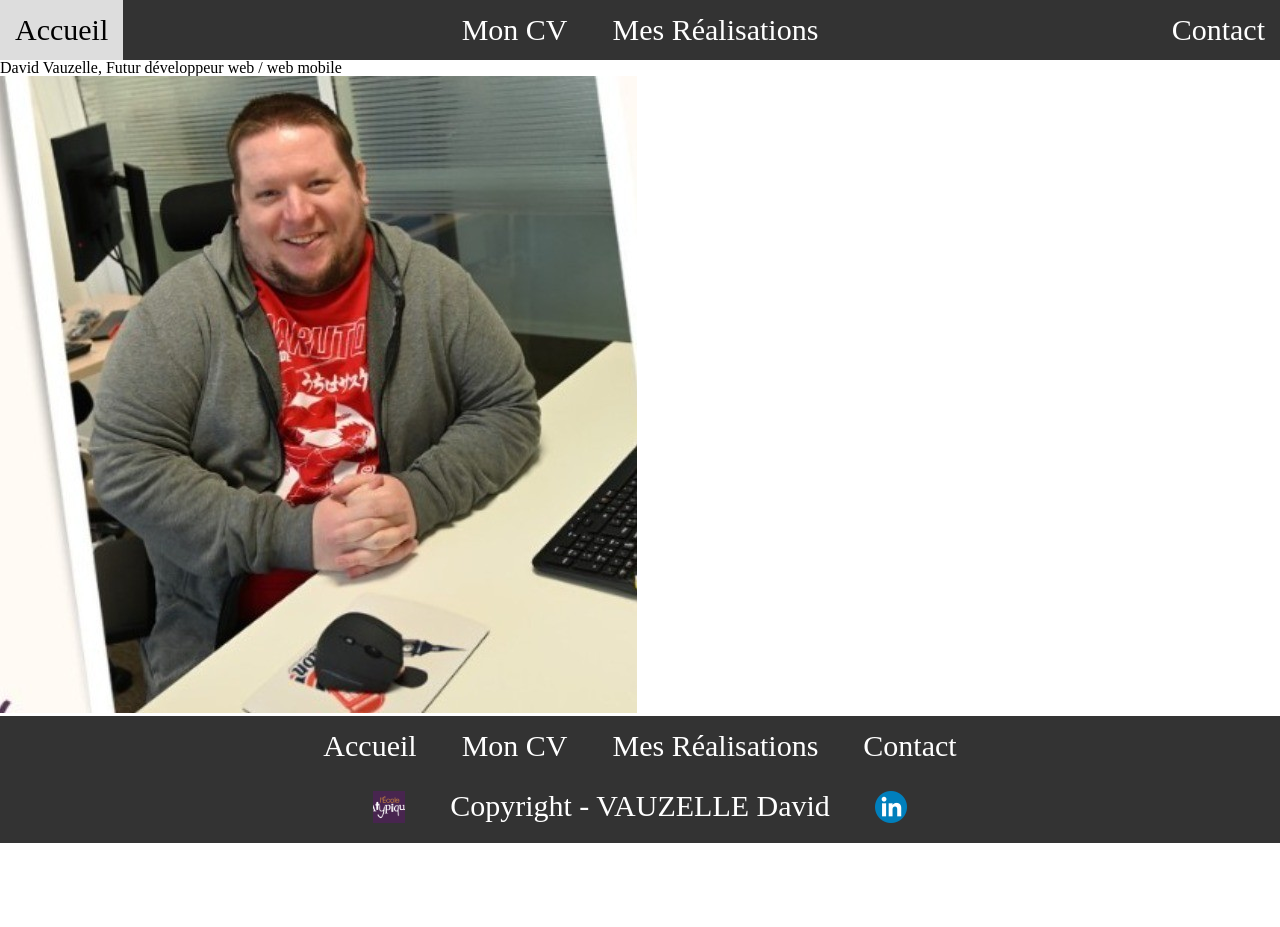
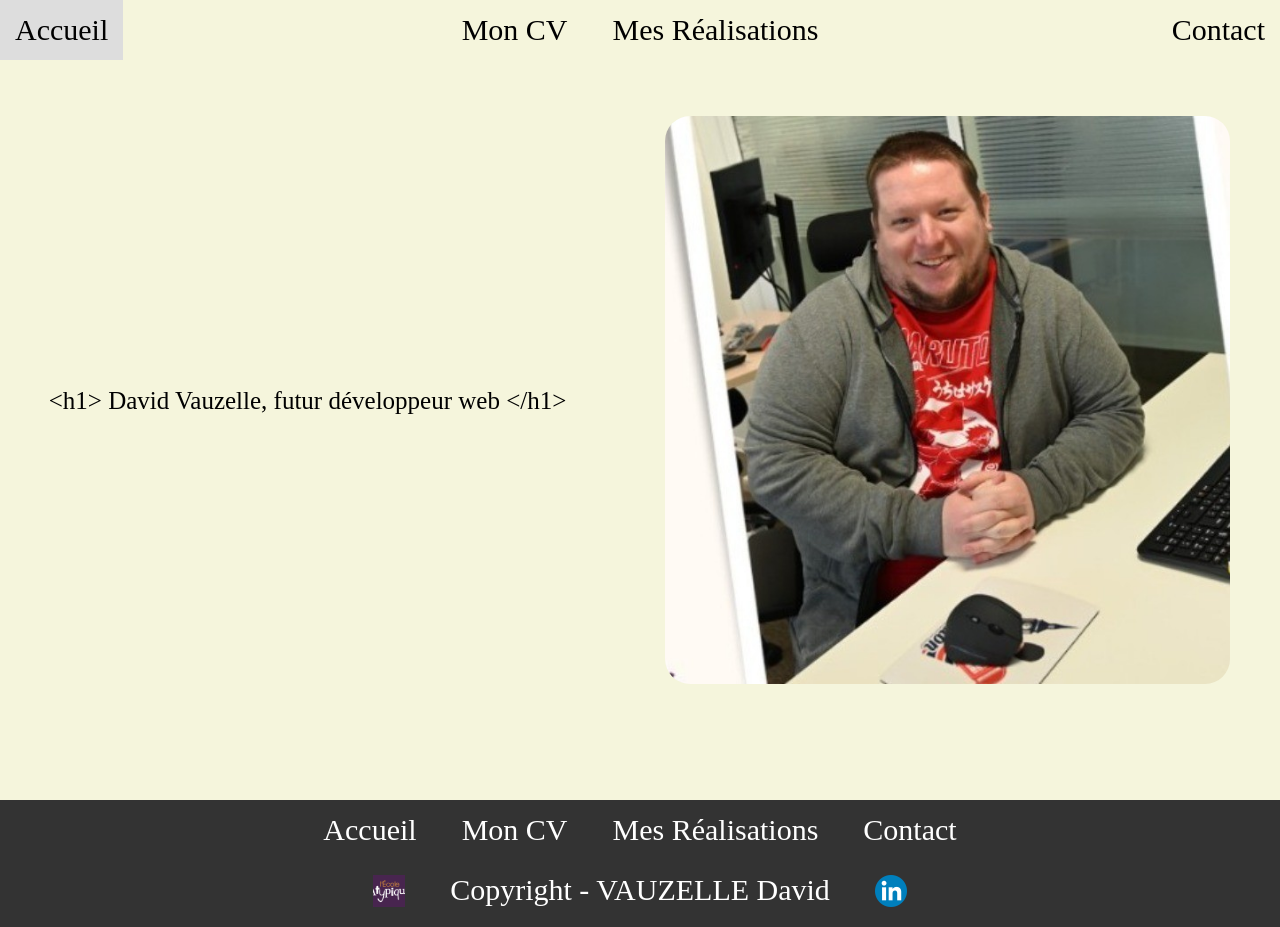
Before and after one commit to DavidVauzelle/prepa-lea-2024-portfolio-david-vauzelle, a PHP site: page / in a window 1280 px wide. Before the commit the page ends 843 px from the top, so only its background shows below. Run offline with PHP 8.4, Linux system fonts and the light colour scheme.

Commit message:
Ajout du hero-header

```diff
--- a/index.php
+++ b/index.php
@@ -12,7 +12,7 @@
     <link rel="stylesheet" href="./style/nav-footer.css">
 </head>
 <body>
-    <header>
+    <header class="hero-header">
         <!-- <nav class="navbar">
             <a href="index.php#accueil">Accueil</a>
                 <div class="liens-navbar">
@@ -25,13 +25,16 @@
         <!-- Pour récupérer la nav bar -->
         <?php include './pages/navbar.php';?>
 
-        <div>
-            <h1>David Vauzelle, Futur développeur web / web mobile</h1>
+        <div class="container-hero-header">
+            <div class="contenu-hero-header">
+                <div class="titre-page-accueil">
+                    <h1 class="h1-page-accueil">&lt;h1&gt; David Vauzelle, futur développeur web &lt;&#47;h1&gt;</h1>
+                </div>
+                <div class="photo-profil">
+                    <img src="./images/photo-david.jpg" alt="Une photo de profil de David">
+                </div>
+            </div>
         </div>
-        <div>
-            <img src="./images/photo-david.jpg" alt="Une photo de profil de David">
-        </div>
-
     </header>
 
     <main>
--- a/style/nav-footer.css
+++ b/style/nav-footer.css
@@ -1,11 +1,17 @@
 .navbar, .footer-portfolio {
-    background-color: #333;
+    /* background-color: #333; */
     display: flex;
     align-items: center;
 }
 
+.footer-portfolio {
+    background-color: #333;
+}
+
 .navbar {
+    width: 100%;
     justify-content: space-between;
+    position: fixed;
 }
 
 .liens-navbar, .liens-footer {
@@ -26,12 +32,16 @@
 
 nav a, footer a, footer p {
     /* display: block; */
-    color: white;
+    color: black;
     padding: 15px;
     text-decoration: none;
     font-weight: 400;
     font-style: normal;
     font-size: 30px;
+}
+
+footer a, footer p {
+    color: white;
 }
 
 nav a:hover{
--- a/style/style.css
+++ b/style/style.css
@@ -3,7 +3,59 @@
 }
 
 body {
-    min-height: 100vh;
+    height: 100vh;
     width: 100%;
     margin: auto 0;
 }
+
+.hero-header {
+    display: flex;
+    /* flex-direction: column; */
+    height: 100vh;
+    width: 100%;
+    background-color: beige;
+    justify-content: center;
+}
+
+.container-hero-header {
+    display: flex;
+    justify-content: center;
+    align-self: center;
+    width: 100%;
+}
+
+.contenu-hero-header {
+    display: flex;
+}
+
+.titre-page-accueil, .photo-profil {
+    width: 50%;
+}
+
+.titre-page-accueil {
+    align-self: center;
+    align-content: center;
+    text-align: center;
+    margin: 25px;
+}
+
+.h1-page-accueil {
+    font-size: 25px;
+    word-wrap: normal;
+}
+
+.photo-profil {
+    margin: 50px;
+    overflow: hidden;
+    border-radius: 25px;
+}
+
+.photo-profil img {
+    width: 100%;
+    height: 100%;
+    transition:2s;
+}
+
+img:hover {
+    transform: scale(1.10);
+}
```
